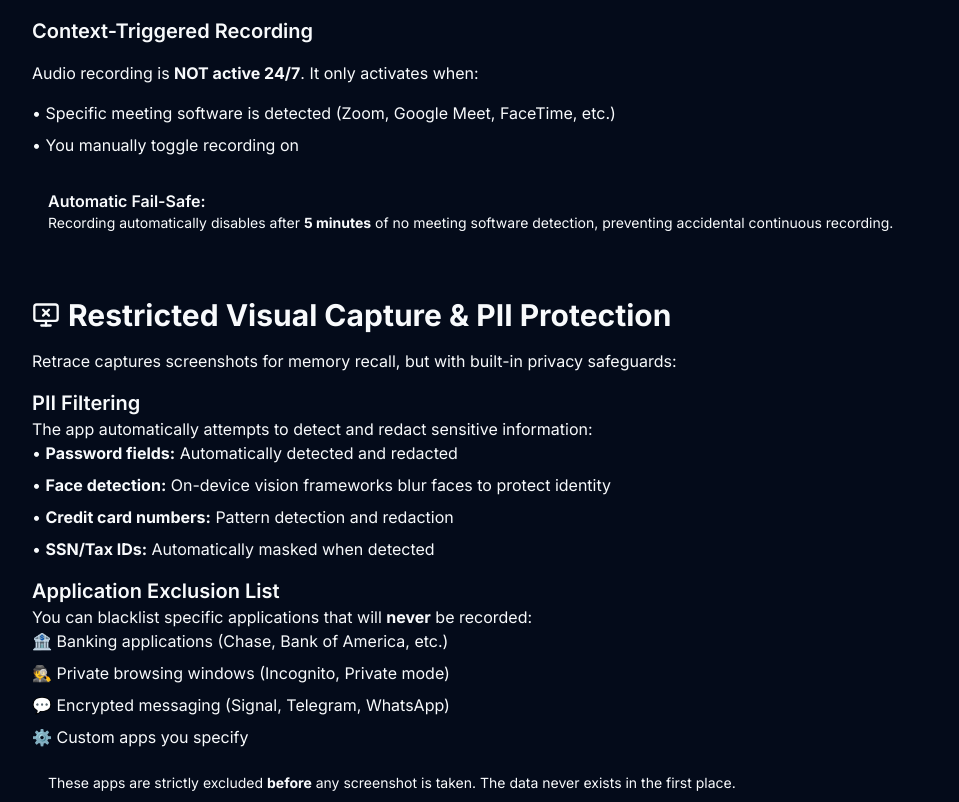
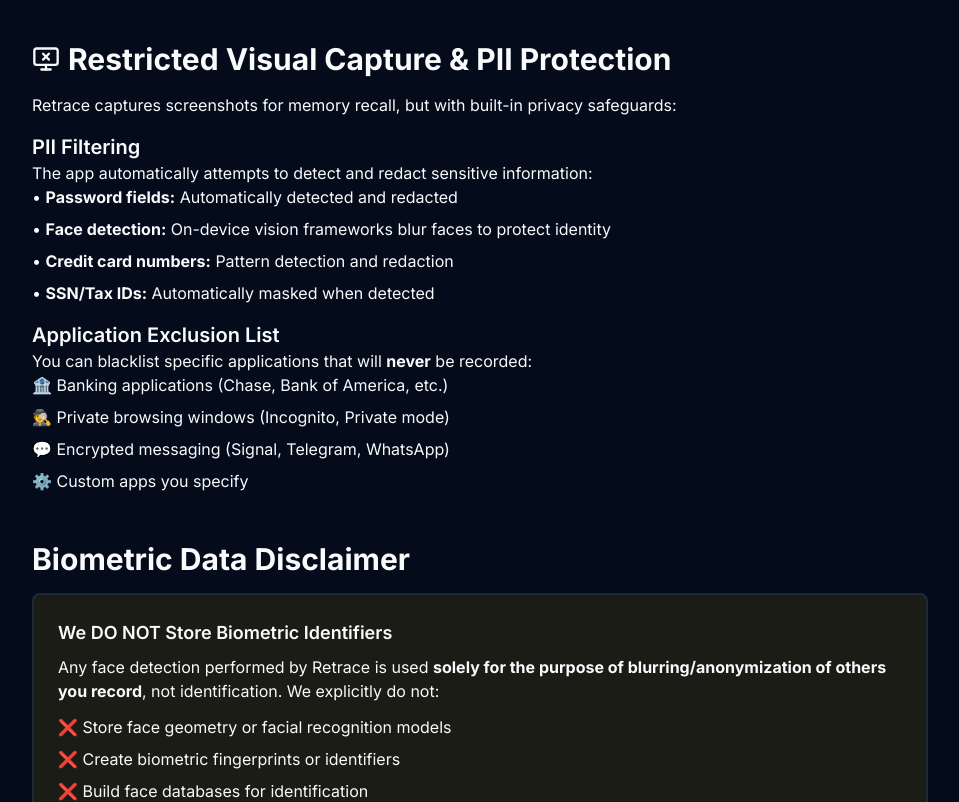
Before and after one commit to haseab/retrace-frontend, a Next.js app: page /privacy in a window 1280 px wide. Shown: the part 1520-2322 px from the top of the page, without its empty margins (160-1119 px from the left). Built offline with nearby package versions, Linux system fonts and the light colour scheme.

Commit message:
update privacy policy

```diff
--- a/src/app/privacy/page.tsx
+++ b/src/app/privacy/page.tsx
@@ -132,31 +132,6 @@
                   consent from all parties.
                 </p>
               </div>
-
-              <div className="space-y-4 mt-6">
-                <h3 className="text-xl font-semibold">
-                  Context-Triggered Recording
-                </h3>
-                <p>
-                  Audio recording is <strong>NOT active 24/7</strong>. It only
-                  activates when:
-                </p>
-                <ul className="space-y-2">
-                  <li>
-                    • Specific meeting software is detected (Zoom, Google Meet,
-                    FaceTime, etc.)
-                  </li>
-                  <li>• You manually toggle recording on</li>
-                </ul>
-                <div className="bg-muted p-4 rounded-lg">
-                  <p className="font-semibold">Automatic Fail-Safe:</p>
-                  <p className="text-sm">
-                    Recording automatically disables after{" "}
-                    <strong>5 minutes</strong> of no meeting software detection,
-                    preventing accidental continuous recording.
-                  </p>
-                </div>
-              </div>
             </section>
 
             {/* Restricted Visual Capture */}
@@ -215,11 +190,6 @@
                     <li>💬 Encrypted messaging (Signal, Telegram, WhatsApp)</li>
                     <li>⚙️ Custom apps you specify</li>
                   </ul>
-                  <p className="text-sm bg-muted p-4 rounded-lg mt-2">
-                    These apps are strictly excluded <strong>before</strong> any
-                    screenshot is taken. The data never exists in the first
-                    place.
-                  </p>
                 </div>
               </div>
             </section>
```
